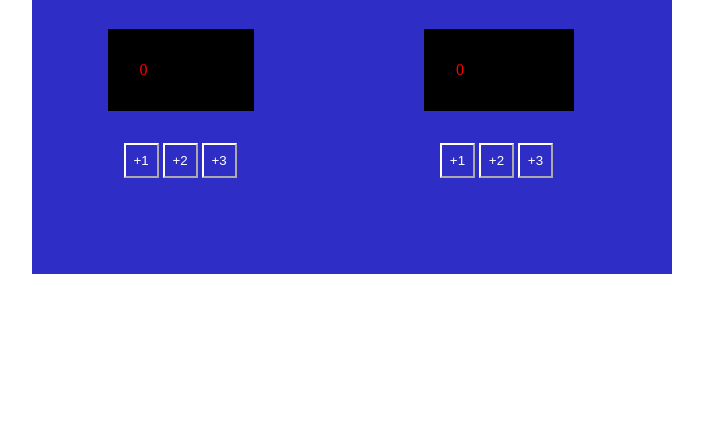
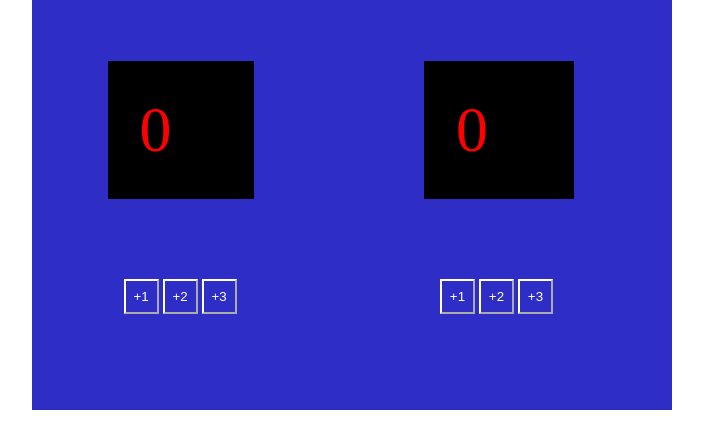
Before and after one commit to 7deniz/basketball-score, a plain HTML site: page index.html in a window 1280 px wide. Shown: the part 216-664 px from the top of the page, without its empty margins (288-991 px from the left). Drawn offline with Linux system fonts and the light colour scheme.

Commit message:
score home, score guest

```diff
--- a/index.css
+++ b/index.css
@@ -16,20 +16,16 @@ h3 {
   padding: 2rem;
   font-size: 2rem;
 }
-#score-home {
-  background-color: black;
-  max-width: 50%;
-  max-height: 50%;
-  color: red;
-  padding: 2rem;
-}
+#score-home,
 #score-guest {
   background-color: black;
   max-width: 50%;
   max-height: 50%;
   color: red;
   padding: 2rem;
+  font-size: 4rem;
 }
+
 .buttons {
   padding: 1rem;
 }
```
